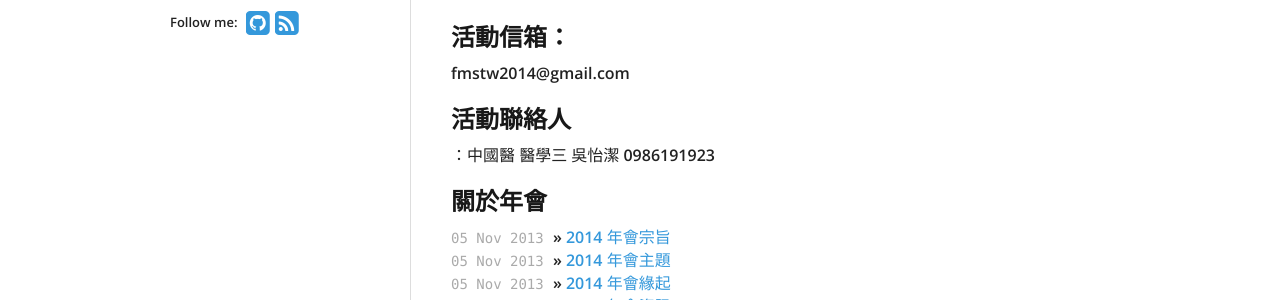
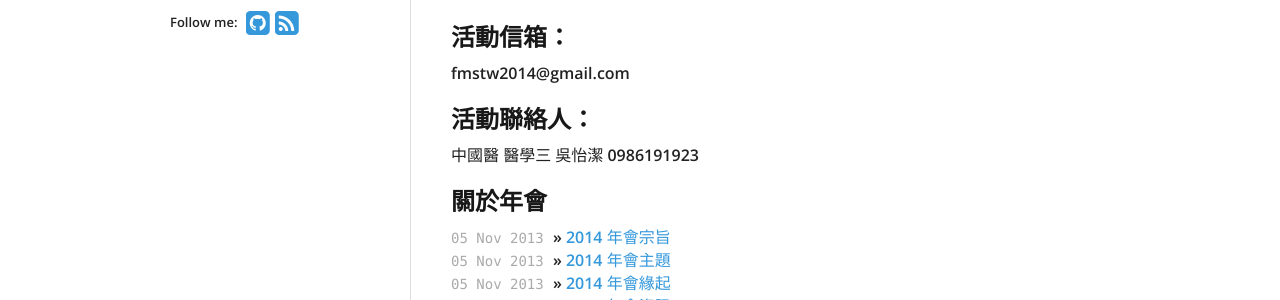
Before and after one commit to fmstw/fmstw.github.io, a Jekyll site: the page built from about.html, in a window 1280 px wide. Shown: the part 437-737 px from the top of the page. Built offline with Jekyll 4.4.1, drawn with Linux system fonts in a browser that asks for light colours; nearby versions of some CDN libraries; part of the change alters nothing that is shown.

```diff
--- a/about.html
+++ b/about.html
@@ -20,7 +20,7 @@ title: "關於年會"
 <h2>活動信箱：</h2>fmstw2014@gmail.com
 </p>
 <p>
-<h2>活動聯絡人</h2>：中國醫 醫學三 吳怡潔 0986191923
+<h2>活動聯絡人：</h2>中國醫 醫學三 吳怡潔 0986191923
 </p>
 <h2><i class="icon-bookmark"></i>關於年會</h2>
 <ul class="posts">
```
